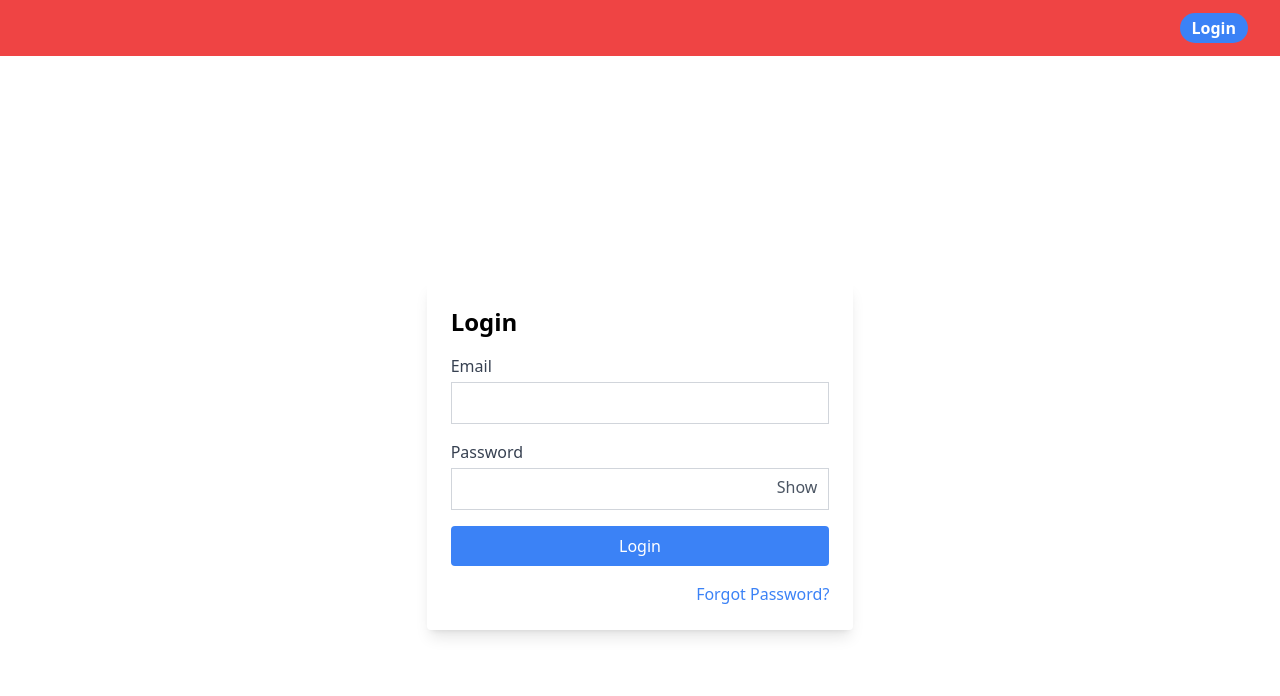
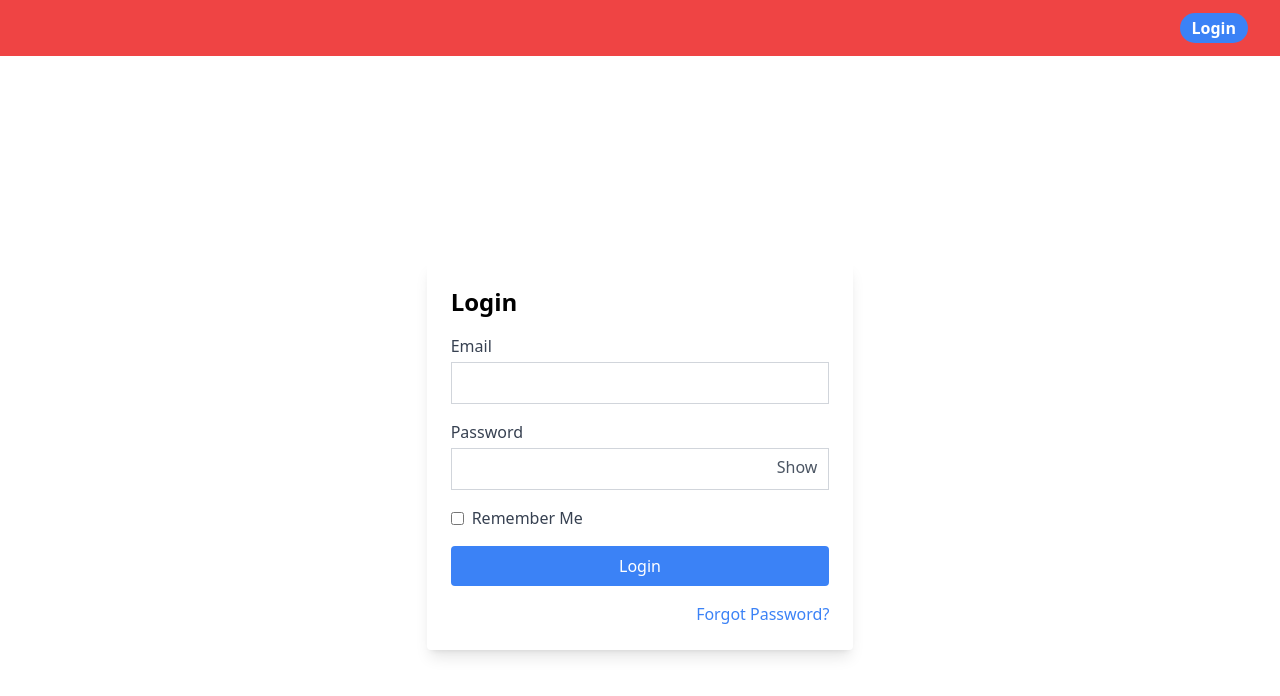
Before and after one commit to ForZade/CoffeeShop-rework, a React (Vite) app in the folder Frontend/: page /login in a window 1280 px wide. Shown: the top 696 px of the page. Built offline with nearby package versions, Linux system fonts and the light colour scheme; no server answers.

Commit message:
Minor changes to the login and password reset.

```diff
--- a/Frontend/krw.js
+++ /dev/null
@@ -1 +0,0 @@
-console.log(99 > 98 > 1);
--- a/Frontend/src/components/Forms/LoginForm.tsx
+++ b/Frontend/src/components/Forms/LoginForm.tsx
@@ -5,6 +5,7 @@ import { useNavigate, Link } from "react-router-dom";
 export default function LoginForm() {
     const [email, setEmail] = useState("");
     const [password, setPassword] = useState("");
+    const [rememberMe, setRememberMe] = useState(false);
     const [error, setError] = useState<string | null>(null);
     const [loading, setLoading] = useState(false);
     const [showPassword, setShowPassword] = useState(false);
@@ -16,8 +17,14 @@ export default function LoginForm() {
         setError(null);
 
         try {
-            const response = await axios.post("http://localhost:7000/api/v1/auth/login", { email, password }, { withCredentials: true });
+            const response = await axios.post("http://localhost:7000/api/v1/auth/login", {
+                email,
+                password,
+                remember: rememberMe // Include rememberMe in the request
+            }, { withCredentials: true });
+
             console.log("Login successful!", response.data);
+            navigate("/");
         } catch (err: any) {
             if (err.response) {
                 console.error("Response error:", err.response.data);
@@ -33,7 +40,6 @@ export default function LoginForm() {
             }
         } finally {
             setLoading(false);
-            navigate("/");
         }
     };
 
@@ -77,6 +83,18 @@ export default function LoginForm() {
                     </div>
                 </div>
 
+                {/* ka zinau pries ar po bet kol kas cia paliksim okej */}
+                <div className="mb-4 flex items-center">
+                    <input
+                        type="checkbox"
+                        id="rememberMe"
+                        checked={rememberMe}
+                        onChange={(e) => setRememberMe(e.target.checked)}
+                        className="mr-2"
+                    />
+                    <label htmlFor="rememberMe" className="text-gray-700">Remember Me</label>
+                </div>
+
                 <button
                     type="submit"
                     className="bg-blue-500 text-white py-2 px-4 rounded w-full"
--- a/Frontend/src/pages/ResetPasswordPage.tsx
+++ b/Frontend/src/pages/ResetPasswordPage.tsx
@@ -1,4 +1,4 @@
-import { useState, useEffect } from "react"; // Import useEffect for component lifecycle
+import { useState, useEffect } from "react";
 import axios from "axios";
 import { useNavigate } from "react-router-dom";
 
@@ -11,16 +11,17 @@ export default function ResetPassword() {
   const [success, setSuccess] = useState<string | null>(null);
   const [isResetting, setIsResetting] = useState(false);
   const [hasToken, setHasToken] = useState(false); // State to track if a token exists
-  const [showPassword, setShowPassword] = useState(false); // State for password visibility
+  const [showPassword, setShowPassword] = useState(false);
   const navigate = useNavigate();
 
-  // Check if token exists on component mount
+  // Check if token exists
   useEffect(() => {
     const storedToken = localStorage.getItem("token"); // Change 'token' to your actual token key
     setHasToken(!!storedToken); // Set hasToken to true if the token exists
   }, []);
 
-  // Regular expressions for password validation
+
+  //be sito neismeta kad .withMessage("Password must meet the following requirements.")
   const passwordRegex = /^(?=.*[a-z])(?=.*[A-Z])(?=.*\d)(?=.*[@$!%*?&])[A-Za-z\d@$!%*?&]{8,}$/;
 
   // Request password reset
@@ -30,7 +31,7 @@ export default function ResetPassword() {
     setSuccess(null);
 
     try {
-      const response = await axios.post("http://localhost:5000/api/v1/auth/password/request-reset", { email });
+      const response = await axios.post("http://localhost:7000/api/v1/auth/password/request-reset", { email });
       setSuccess("Password reset email has been sent. Please check your inbox.");
       console.log("Password reset email response: ", response.data);
     } catch (err: unknown) {
@@ -62,7 +63,7 @@ export default function ResetPassword() {
     }
 
     try {
-      const response = await axios.post("http://localhost:5000/api/v1/auth/password/reset", {
+      const response = await axios.post("http://localhost:7000/api/v1/auth/password/reset", {
         token,
         password,
         repeat_password: repeatPassword
@@ -110,14 +111,6 @@ export default function ResetPassword() {
                   className="bg-blue-500 text-white py-2 px-4 rounded w-full"
                 >
                   Send Reset Email
-                </button>
-
-                <button
-                  type="button"
-                  className="mt-2 text-blue-500"
-                  onClick={() => setIsResetting(true)}
-                >
-                  Already have a reset token?
                 </button>
               </form>
             )}
```
